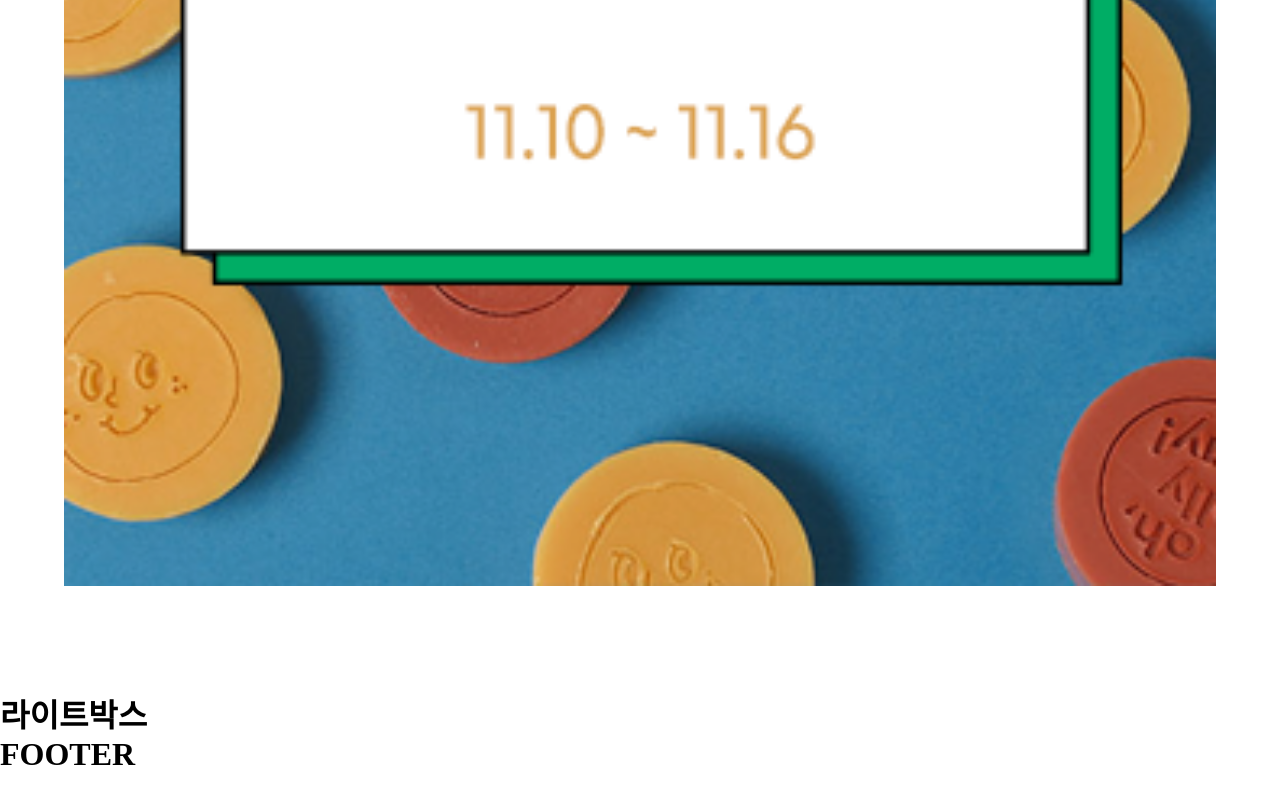
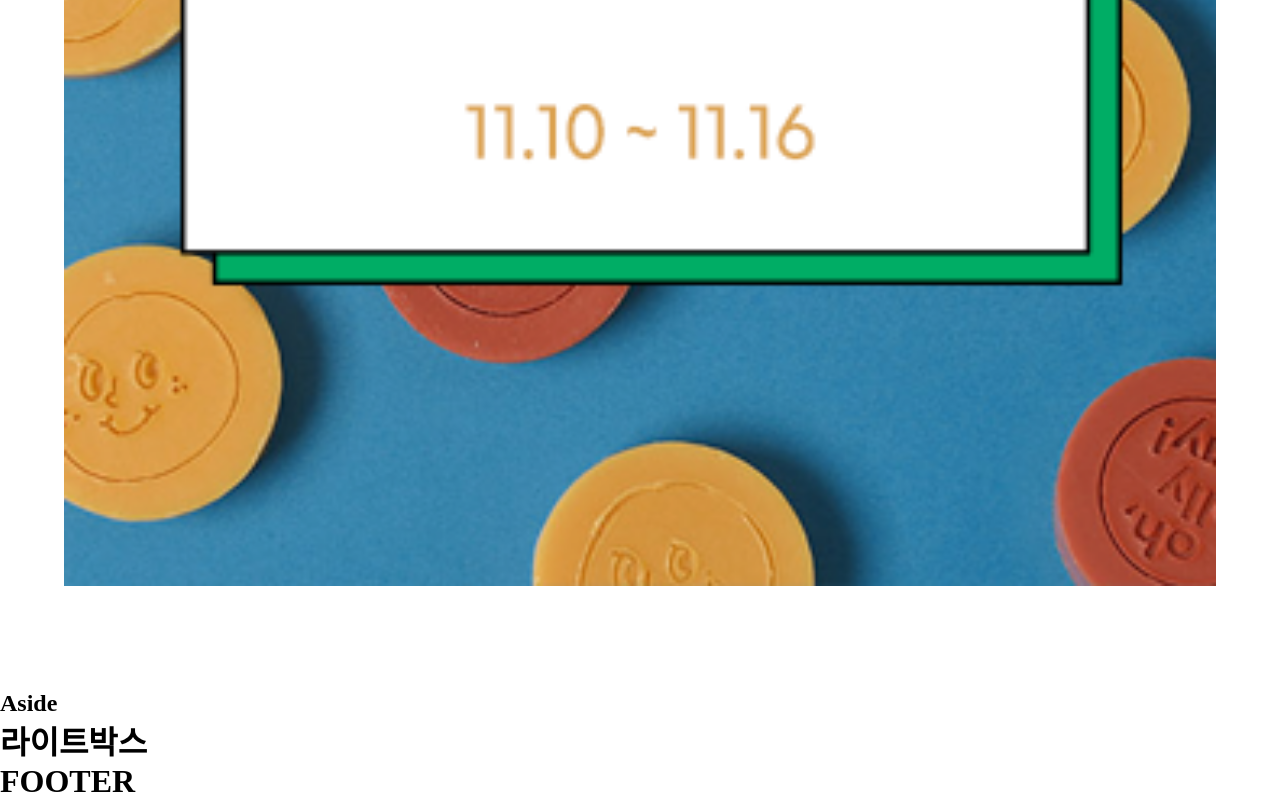
Before and after one commit to sonokkyoung/git-test, a plain HTML site: page index.html in a window 1280 px wide. Shown: the part 1458-2258 px from the top of the page. Before the commit the page ends 2231 px from the top, so only its background shows below. Drawn offline with Linux system fonts and the light colour scheme.

Commit message:
aside 추가

```diff
--- a/index.html
+++ b/index.html
@@ -65,6 +65,9 @@
     <section id="event">
         <img src="img/s3.png" alt="">
     </section>
+    <aside id="aside">
+        <h1>Aside</h1>
+    </aside>
     <div class="box">
         <h1>라이트박스</h1>
     </div>
```
